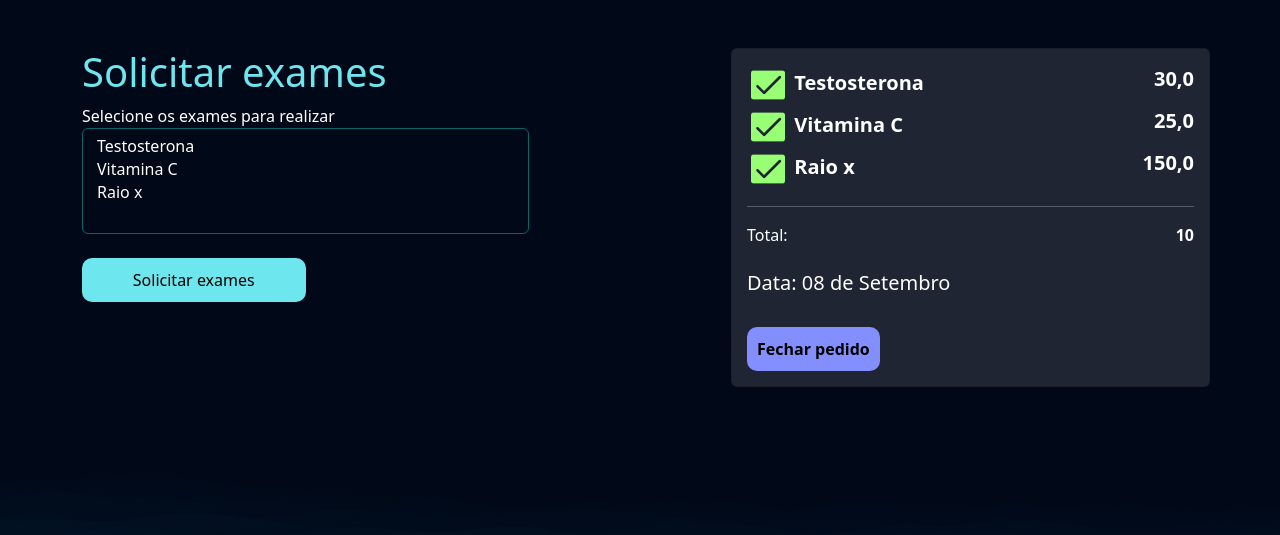
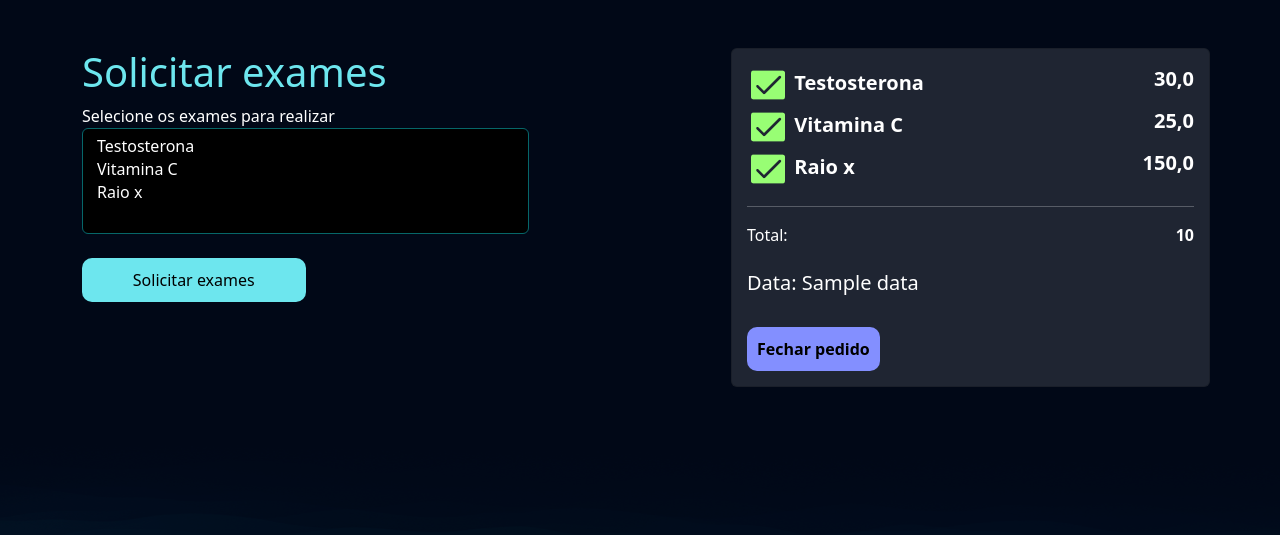
Before and after one commit to Guilherme549/VitaLab, a Django app: template exames/templates/solicitar_exames.html in a window 1280 px wide. Shown: the top 535 px of the page. Run offline with Django 4.2, Linux system fonts and the light colour scheme; data comes from the database, SQL or seed files in the repository; both versions use the stored data as it was after the commit; the template is opened without the code that fills it: values that come from a table or form of the project are taken from there, most other values are stand-ins (such as "Sample title", 1, 10 or a date in 2020).

```diff
--- a/exames/templates/solicitar_exames.html
+++ b/exames/templates/solicitar_exames.html
@@ -16,7 +16,7 @@
                 <form action="{% url "solicitar_exames" %}" method="POST">{% csrf_token %}
 
                     <label for="">Selecione os exames para realizar</label>
-                    <select class="select form-control bg-select" multiple name="exames">
+                    <select style="background-color: black;" class="select form-control bg-select" multiple name="exames">
                             {% for exame in tipos_exames  %}
                                 <option class="opt" value="{{exame.id}}">{{exame}}</option>
                             {% endfor %}
@@ -58,7 +58,7 @@
                     </div>
                     <br>
 
-                    <h5>Data: 08 de Setembro</h5>
+                    <h5>Data: {{data}}</h5>
                     <br>
 
                     <form action="{% url "fechar_pedido" %}" method="POST">
--- a/exames/views.py
+++ b/exames/views.py
@@ -11,6 +11,7 @@ from django.contrib.messages import constants
 def solicitar_exames(request):
     if request.method == "GET":
         tipos_exames = TiposExames.objects.all()
+        data = datetime.now()
         return render(request, "solicitar_exames.html", {"tipos_exames": tipos_exames})
     elif request.method == "POST":
         exames_id = request.POST.getlist("exames")
@@ -24,6 +25,7 @@ def solicitar_exames(request):
             if i.disponivel:
                 preco_total += i.preco
 
+        data = datetime.now()
         return render(
             request,
             "solicitar_exames.html",
@@ -31,6 +33,7 @@ def solicitar_exames(request):
                 "tipos_exames": tipos_exames,
                 "solicitacao_exames": solicitacao_exames,
                 "preco_total": preco_total,
+                "data": data
             },
         )
 
```
Also changed, not shown: usuarios/views.py (+5 -3 lines), db.sqlite3.
